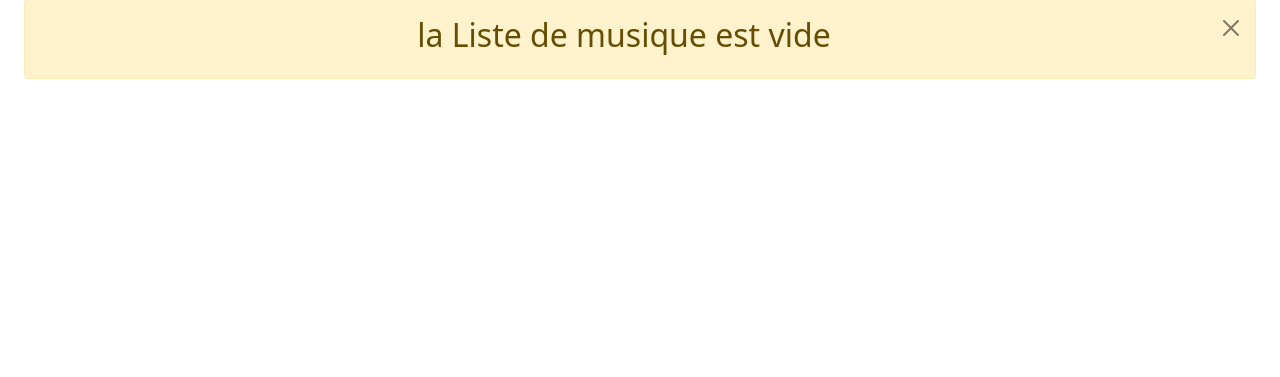
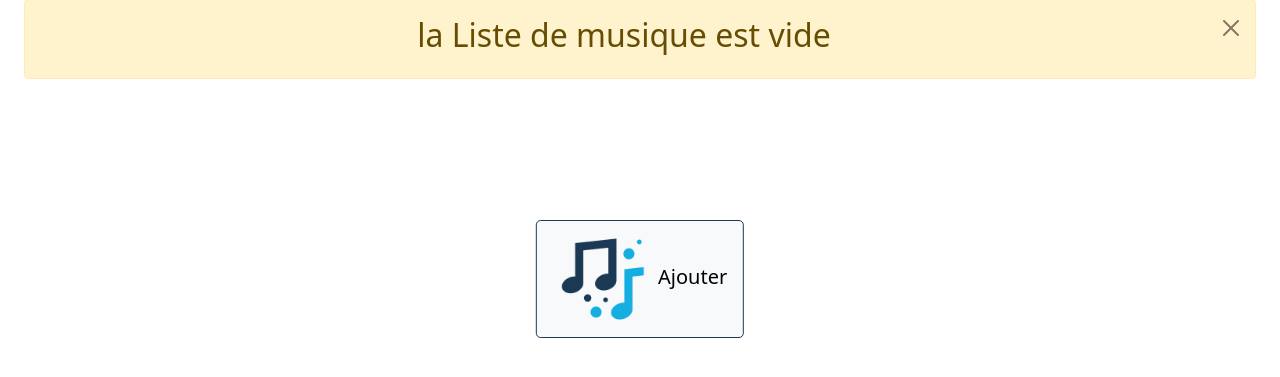
Before and after one commit to Cocci38/projet2, a PHP site: page /dashboard.php in a window 1280 px wide. Shown: the part 121-498 px from the top of the page. Run offline with PHP 8.4, Linux system fonts and the light colour scheme; data that the repository does not hold is empty; some libraries are stand-ins or nearby versions.

Commit message:
changement

```diff
--- a/dashboard.php
+++ b/dashboard.php
@@ -11,14 +11,14 @@
 <script src="https://cdn.jsdelivr.net/npm/bootstrap@5.1.3/dist/js/bootstrap.bundle.min.js" integrity="sha384-ka7Sk0Gln4gmtz2MlQnikT1wXgYsOg+OMhuP+IlRH9sENBO0LRn5q+8nbTov4+1p" crossorigin="anonymous"></script>
 <link rel="stylesheet" href="https://cdn.jsdelivr.net/npm/bootstrap-icons@1.7.2/font/bootstrap-icons.css">
 <link rel="stylesheet" href="CSS\style.css">
-<title>Document</title>
+<title>Dashboard</title>
 </head>
 
 <body>
    <?php
    include 'nav.php';
    include 'select.php';
-      include 'message.php';
+   include 'message.php';
    ?>
    <main>
       <?php
--- a/message.php
+++ b/message.php
@@ -4,6 +4,10 @@ define("MSG_WARNING_LISTE_MUSIQUE_EMPTY", "<div class='m-4'>
      <strong><center><h2>la Liste de musique est vide</h2></center></strong>
      <button type='button' class='btn-close' data-bs-dismiss='alert'></button>
  </div>
+</div><div class=\"container py-4\">
+<div class=\"d-grid gap-2 col-3\">
+<a href=\"inserer.php\"><button type=\"button\" class=\"btn btn-light btn-lg position-absolute top-50 start-50 translate-middle border\"><img src=\"img\sound2.png\"> Ajouter</button></a>
+</div>
 </div>");
 define("MSG_WARNING_MUSIC_NOT_SELECTIONNED", "<div class='m-4'>
  <div class='alert alert-warning alert-dismissible fade show'>
```
